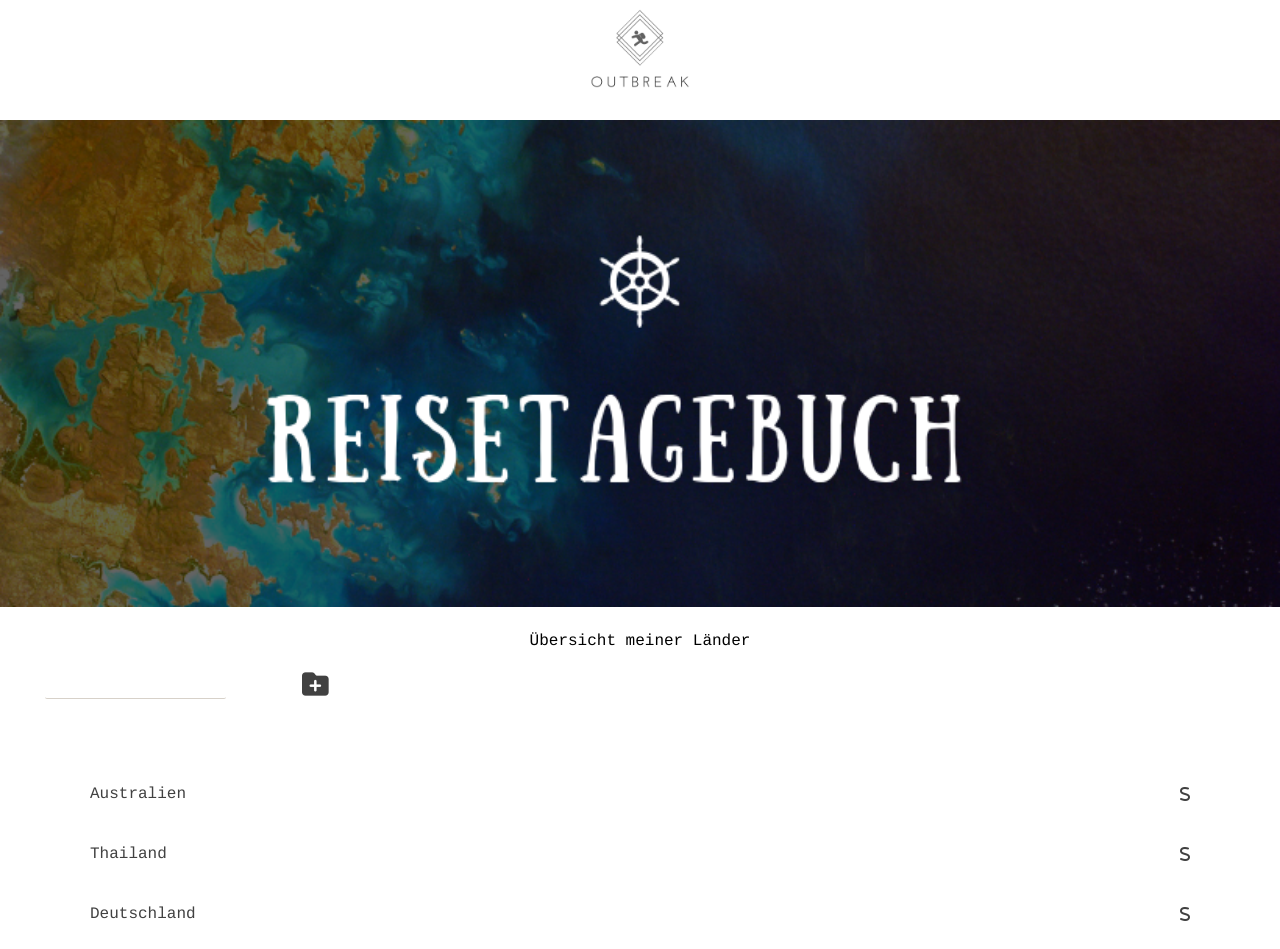
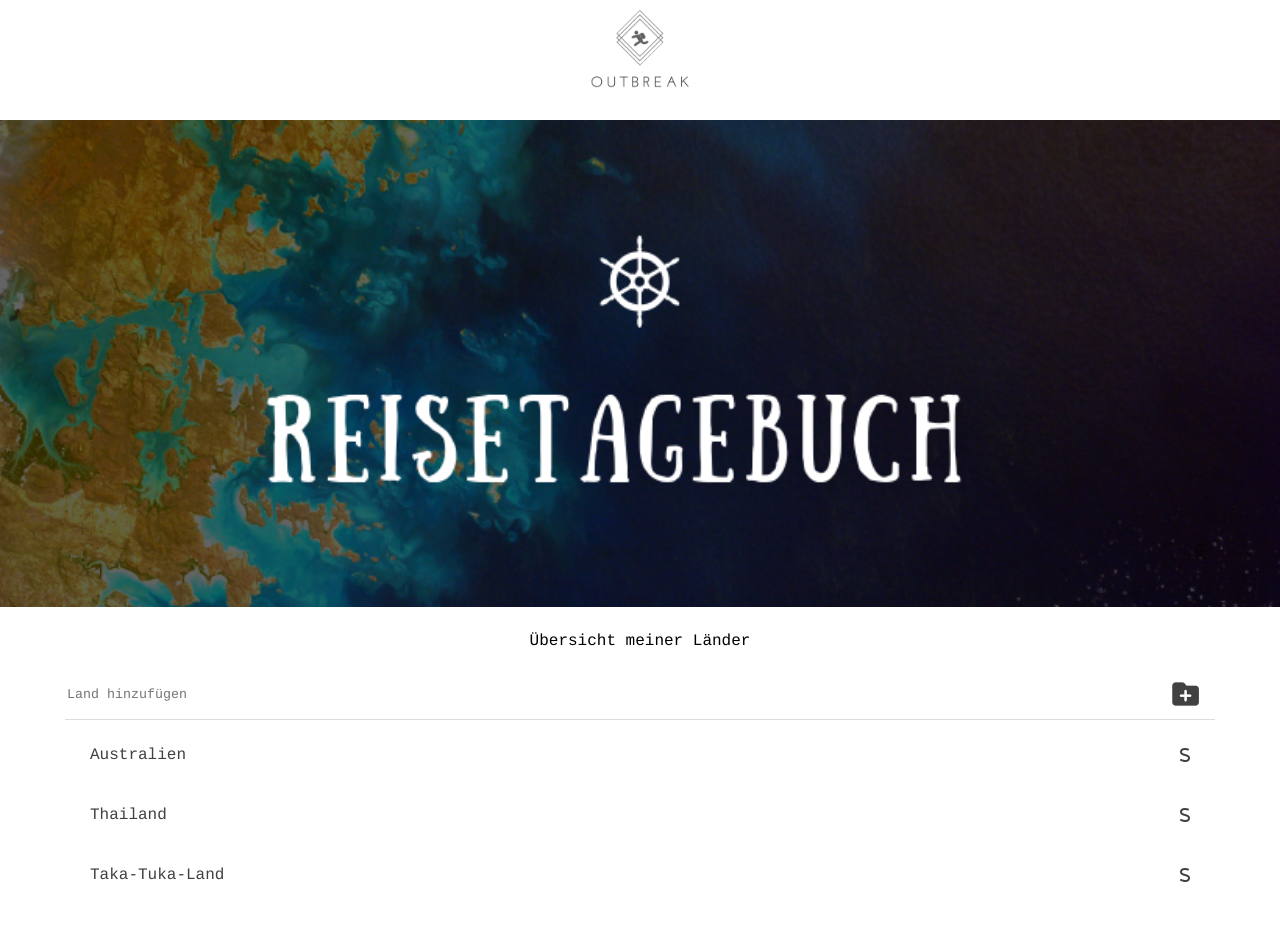
Before and after one commit to heidi-ho07/outbreak, a React (Create React App) app: page /overview in a window 1280 px wide. After the commit the page ends 910 px from the top, so only its background shows below. Built offline with nearby package versions, Linux system fonts and the light colour scheme.

Commit message:
final changes on overviwe file

```diff
--- a/src/components/Overview.js
+++ b/src/components/Overview.js
@@ -18,10 +18,10 @@ const StyledContent = styled.p`
 
 const StyledFolderIcon = styled.i`
   color: #414141;
-  margin-left: 50px;
+  padding: 10px;
 `
 
-const StyledTrahIcon = styled.i`
+const StyledTrashIcon = styled.i`
   color: #414141;
 `
 
@@ -37,14 +37,9 @@ const StyledContainer = styled.div`
 `
 
 const StyledInput = styled.input`
-  background: #fff;
-  border-bottom: 1px solid #d7d1c9;
-  border-radius: 2px;
-  border-top: 0;
-  border-right: 0;
-  border-left: 0;
-  margin-top: 10px;
-  margin-bottom: 60px;
+  border: none;
+  flex: 1;
+  font-family: "Cousine", monospace;
 `
 
 const StyledCountry = styled.p`
@@ -61,11 +56,10 @@ const StyledCountryContainer = styled.div`
 `
 
 const StyledInputContainer = styled.div`
+  border-bottom: 1px solid #ddd;
   display: flex;
-  align-items: center;
-  justify-content: space-between;
-  padding: 0 40px;
-  margin: 5px;
+  flex-direction: row;
+  margin: 0 65px;
 `
 
 const StyledHeadline = styled.div`
@@ -76,8 +70,9 @@ function Overview() {
   const [countries, setCountries] = React.useState([
     "Australien",
     "Thailand",
-    "Deutschland"
+    "Taka-Tuka-Land"
   ])
+
   const [newCountry, setNewCountry] = React.useState("")
 
   function handleChange(event) {
@@ -91,8 +86,9 @@ function Overview() {
   }
 
   function handleDelete(index) {
-    countries.splice(index, 1)
-    setCountries([...countries])
+    // countries.splice(index, 1)
+    // setCountries([...countries])
+    setCountries([...countries.slice(0, index), ...countries.slice(index + 1)])
   }
 
   return (
@@ -101,23 +97,24 @@ function Overview() {
       <StyledHeadline>
         <StyledContent>Übersicht meiner Länder</StyledContent>
       </StyledHeadline>
-      <StyledInputContainer>
-        <form onSubmit={addNewCountry}>
+      <form onSubmit={addNewCountry}>
+        <StyledInputContainer>
           <StyledInput
             value={newCountry}
             onChange={handleChange}
             type="search"
+            placeholder="Land hinzufügen"
           />
           <StyledSearchBtn type="submit">
             <StyledFolderIcon className="fas fa-folder-plus fa-2x" />
           </StyledSearchBtn>
-        </form>
-      </StyledInputContainer>
+        </StyledInputContainer>
+      </form>
       {countries.map((country, index) => {
         return (
           <StyledCountryContainer>
             <StyledCountry>{country}</StyledCountry>
-            <StyledTrahIcon
+            <StyledTrashIcon
               onClick={() => handleDelete(index)}
               className="fas fa-trash-alt fa-s"
             />
```
